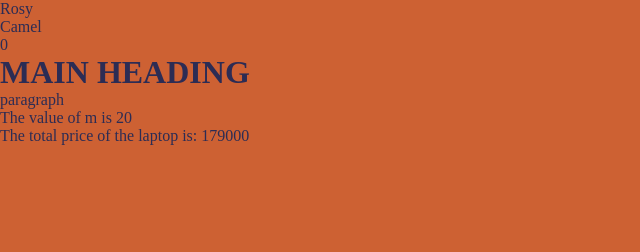
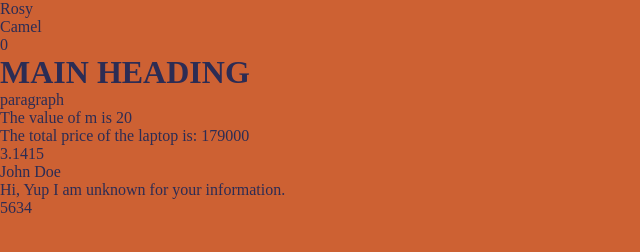
Before and after one commit to aaSthaaya/JS-Day-to-Day, a plain HTML site: page day4-4-march/index.html in a window 1280 px wide. Shown: the whole page, without its empty margins (0-640 px from the left). Drawn offline with Linux system fonts and the light colour scheme.

Commit message:
Worked with javascript syntax, comments, variables and their features, also the JS Let

```diff
--- a/day4-4-march/index.html
+++ b/day4-4-march/index.html
@@ -20,6 +20,11 @@
 
 <p id="demo4"></p>
 <p id="demo5"></p>
+
+
+<p id="demo6"></p>
+
+<p id="demo7"></p>
     <script src="script.js"></script>
 </body>
 </html>
--- a/day4-4-march/script.js
+++ b/day4-4-march/script.js
@@ -26,3 +26,22 @@ const price_acerlaptop = 87000;
 const price_delllaptop = 92000;
 let total_price = price_acerlaptop + price_delllaptop;
 document.getElementById("demo5").innerHTML = "The total price of the laptop is: " + total_price;
+
+
+const pi = 3.1415;
+let person = "John Doe";
+let message = "Hi, Yup I am unknown for your information.";
+document.getElementById("demo6").innerHTML = pi + "<br>" + person + "<br>" + message;
+
+var p = 3777;
+{
+    var p = 873645;
+}
+document.getElementById("demo7").innerHTML = p;
+// We can redeclare using var as it is global scope
+let r = 5634;
+{
+    let r = 84530;
+}
+document.getElementById("demo7").innerHTML = r;
+// We cannot redeclare using let or const keywords
```
